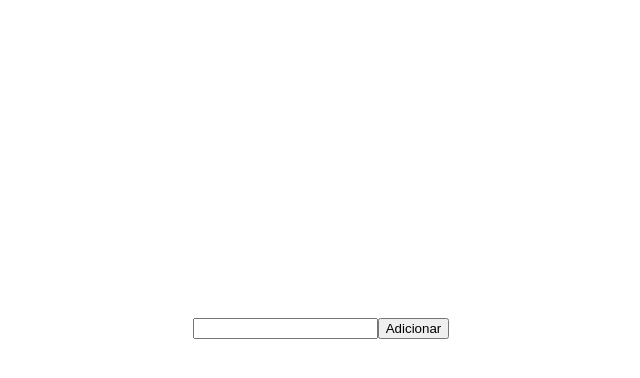
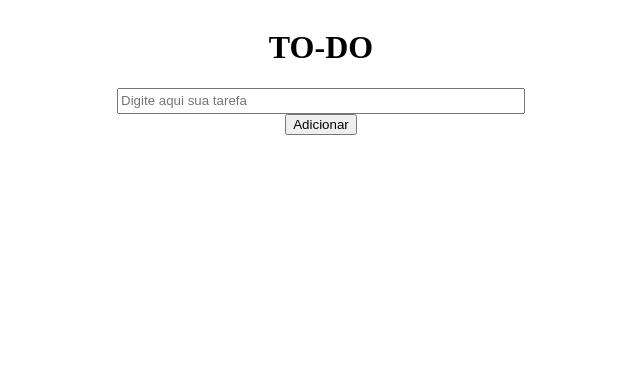
Before and after one commit to JonasVsc/react-test-repository, a React (Create React App) app: page / in a window 1280 px wide. Shown: the top 378 px of the page, without its empty margins (319-959 px from the left). Built offline with nearby package versions, Linux system fonts and the light colour scheme.

Commit message:
nao lembro

```diff
--- a/src/App.tsx
+++ b/src/App.tsx
@@ -1,11 +1,12 @@
 import React from 'react';
 import UseReducer from './components/UseReducer';
+import UseReducer2 from './components/UseReducer2';
 
 function App() {
   return (
-    <div>
-        <UseReducer/>
-    </div>
+    <>
+        <UseReducer2/>
+    </>
   );
 }
 
--- /dev/null
+++ b/src/components/UseReducer2.js
@@ -0,0 +1,30 @@
+import React, { useReducer, useState } from 'react'
+
+
+const reducer = (state, action) => {
+
+}
+
+
+const UseReducer2 = () => {
+  const [inputValue, setInputValue] = useState("")
+
+  const [state, dispatch] = useReducer(reducer, {task: []})
+
+  return (
+    <div style={{display: 'flex', flexDirection: 'column', justifyContent: 'center', alignItems: 'center'}}>
+      <h1 style={{textAlign: "center"}}>TO-DO</h1>
+      <input
+        style={{width: 400, height: 20}}
+        placeholder='Digite aqui sua tarefa'
+        onChange={(e) => {setInputValue(e.target.value)}}
+      />
+      <button
+        onClick={() => {dispatch({type: "add-task"})}}
+      >Adicionar</button>
+      {/* Tarefas */}
+    </div>
+  )
+}
+
+export default UseReducer2
```
